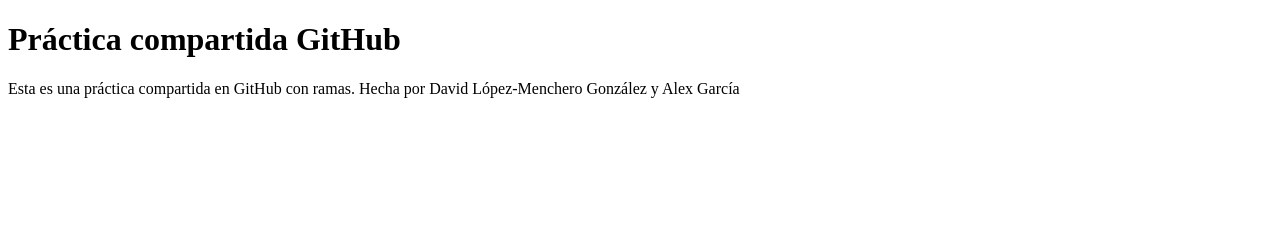
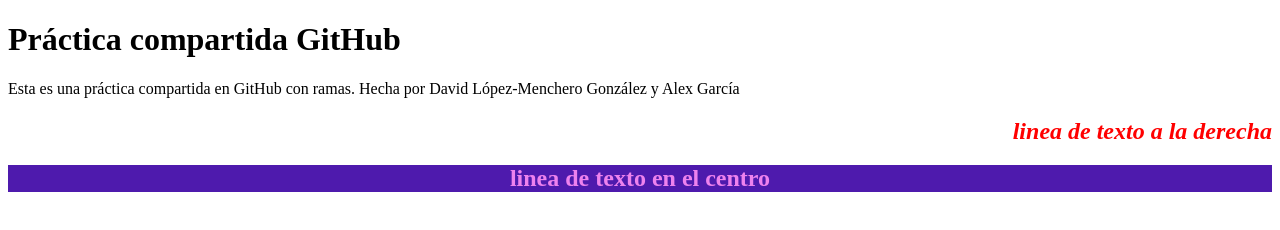
Before and after one commit to david-lopgon-3/compartido, a plain HTML site: page index.html in a window 1280 px wide. Drawn offline with Linux system fonts and the light colour scheme.

Commit message:
Update index.html

```diff
--- a/index.html
+++ b/index.html
@@ -9,5 +9,7 @@
         <p>
             Esta es una práctica compartida en GitHub con ramas. Hecha por David López-Menchero González y Alex García
         </p>
+        <h2 style="color: rgb(255, 0, 0); font-style: italic;"  lang="es" dir="rtl">linea de texto a la derecha </h2>
+        <h2 style="text-align: center; color: violet; font-weight: bolder; background-color: rgb(78, 26, 173);">linea de texto en el centro</h2>
     </body>
 </html>
```
